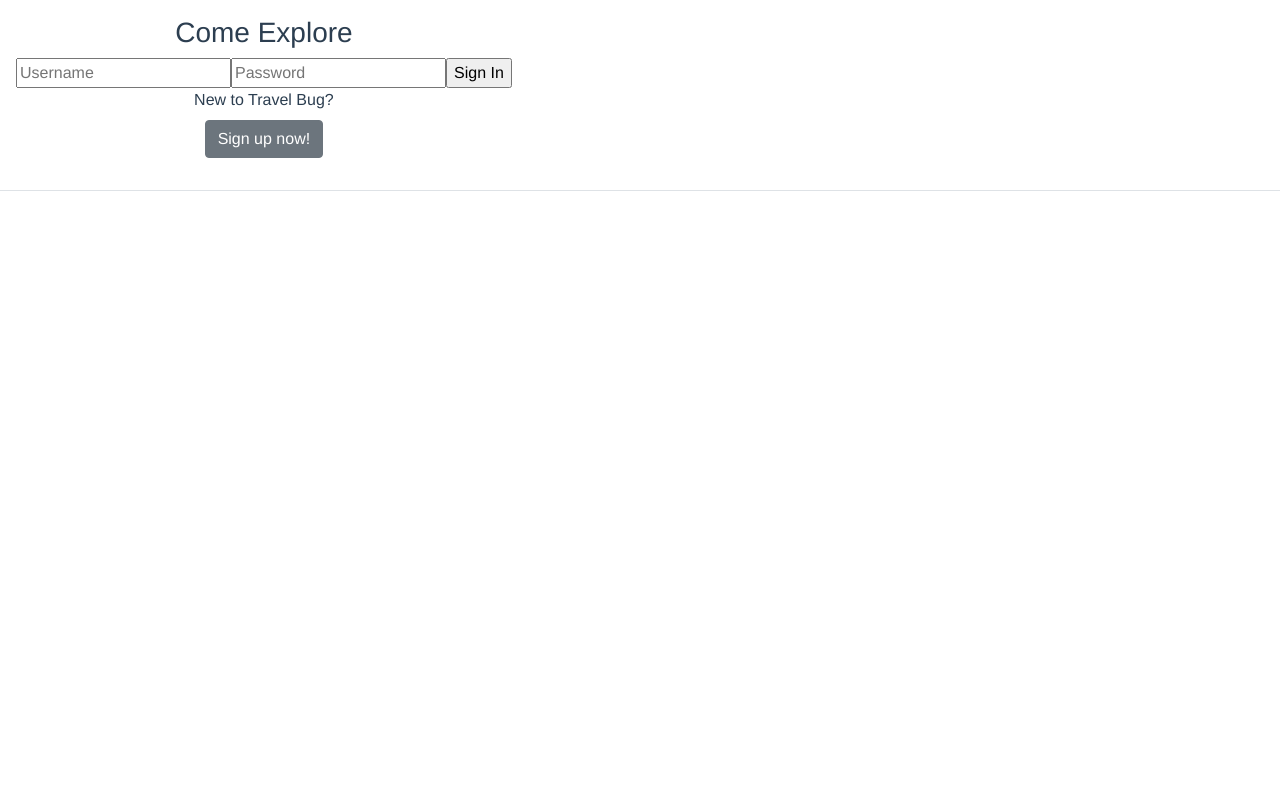
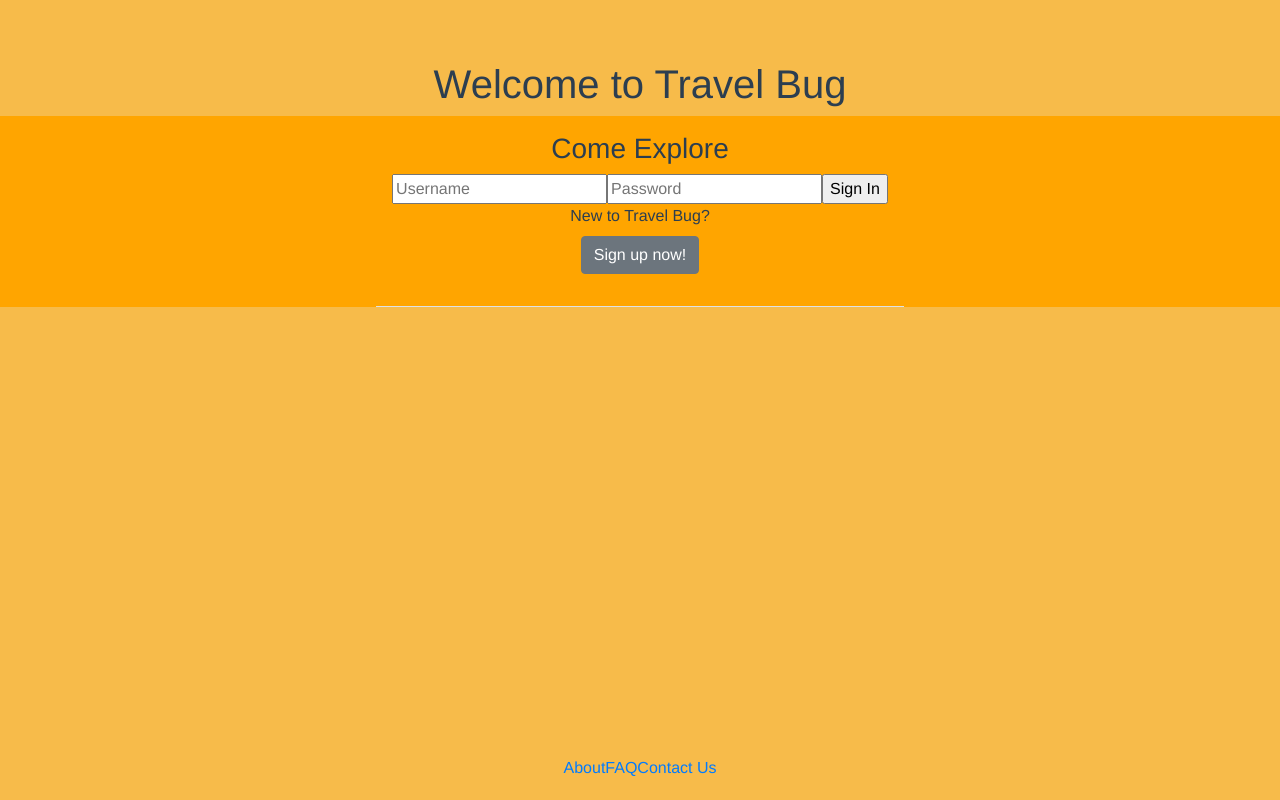
Before and after one commit to tclukies/bucketListApp, a Vue app in the folder intro-vue/: page / in a window 1280 px wide. Built offline with nearby package versions, Linux system fonts and the light colour scheme; no server answers.

Commit message:
styling with colors

```diff
--- a/intro-vue/src/components/Footer.vue
+++ b/intro-vue/src/components/Footer.vue
@@ -3,6 +3,7 @@
     <router-link to='/about'>About</router-link>
     <router-link to='/faq'>FAQ</router-link>
     <router-link to='/contactus'>Contact Us</router-link>
+
     </div>
 </template>
 
--- a/intro-vue/src/components/Modal.vue
+++ b/intro-vue/src/components/Modal.vue
@@ -4,7 +4,6 @@
 <h1>Welcome to Travel Bug</h1>
 </div>
     <div>
-      <div class='modal'>
         <div class='modal-container'>
           <div class='modal-header'>
             <slot name='login'>
@@ -52,7 +51,6 @@
         </form>
         </div>
              </slot>
-                  </div>
                   </div>
                 </div>
             </div>
@@ -115,12 +113,14 @@
 </script>
 
 <style scope>
-.modal {
-    background: #ffffff;
-    box-shadow: 2px 2px 20px 1px;
-    overflow-x: auto;
+
+body {
+  background-color: rgba(247, 178, 49, 0.877);
+}
+.modal-container {
   display: flex;
-    flex-direction: column;
+  justify-content: center;
+    background-color:orange;
 }
 #signin {
   display: flex;
```
Lines whose indentation alone changed are shown as unchanged.
